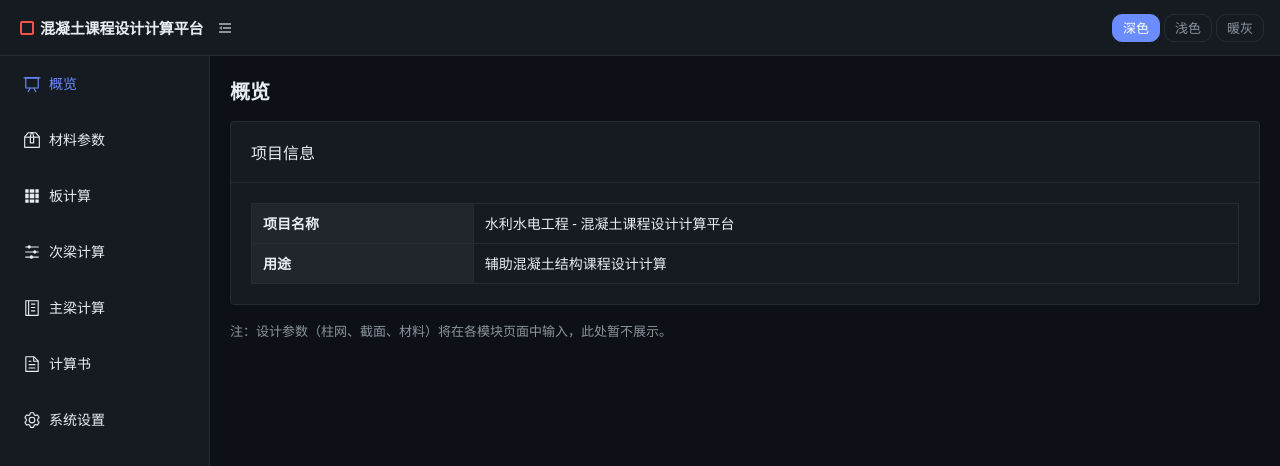
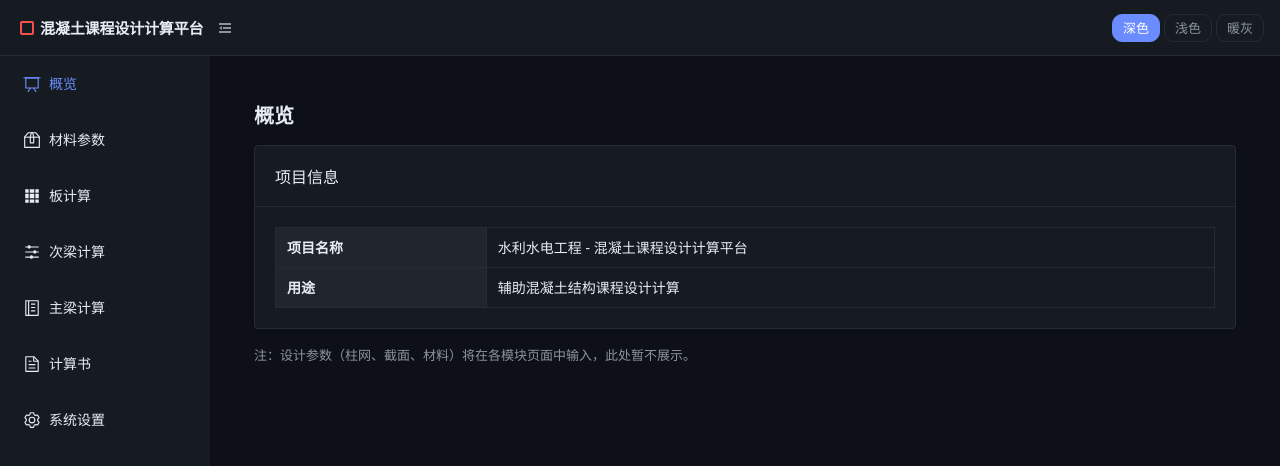
Before and after one commit to lingyezhixing/Concrete-Course-Design, a Vue app in the folder frontend/: page / in a window 1280 px wide. Shown: the top 466 px of the page. Built offline with nearby package versions, Linux system fonts and the light colour scheme; no server answers.

Commit message:
feat: rebuild AppLayout as token-driven flex shell

```diff
--- a/frontend/src/components/layout/AppLayout.vue
+++ b/frontend/src/components/layout/AppLayout.vue
@@ -1,17 +1,13 @@
 <template>
-  <el-container class="app-layout">
-    <el-header class="app-header">
-      <AppHeader :collapsed="isCollapsed" @toggle="toggle" />
-    </el-header>
-    <el-container>
-      <el-aside :width="isCollapsed ? '64px' : '210px'" class="app-aside">
-        <AppSidebar :collapsed="isCollapsed" />
-      </el-aside>
-      <el-main class="app-main">
+  <div class="app-layout">
+    <AppHeader :collapsed="isCollapsed" @toggle="toggle" />
+    <div class="app-body">
+      <AppSidebar :collapsed="isCollapsed" />
+      <main class="app-main">
         <router-view />
-      </el-main>
-    </el-container>
-  </el-container>
+      </main>
+    </div>
+  </div>
 </template>
 
 <script setup lang="ts">
@@ -24,21 +20,22 @@ const { isCollapsed, toggle } = useSidebar()
 
 <style scoped>
 .app-layout {
+  display: flex;
+  flex-direction: column;
   height: 100vh;
+  background: var(--background);
+  color: var(--foreground);
 }
-.app-header {
-  padding: 0;
-  height: 56px;
-  border-bottom: 1px solid var(--el-border-color);
-}
-.app-aside {
-  border-right: 1px solid var(--el-border-color);
-  transition: width 0.2s;
+.app-body {
+  display: flex;
+  flex: 1;
+  min-height: 0;
   overflow: hidden;
 }
 .app-main {
-  padding: 0;
-  background: var(--el-bg-color-page);
+  flex: 1;
+  min-width: 0;
   overflow-y: auto;
+  padding: 24px;
 }
 </style>
```
